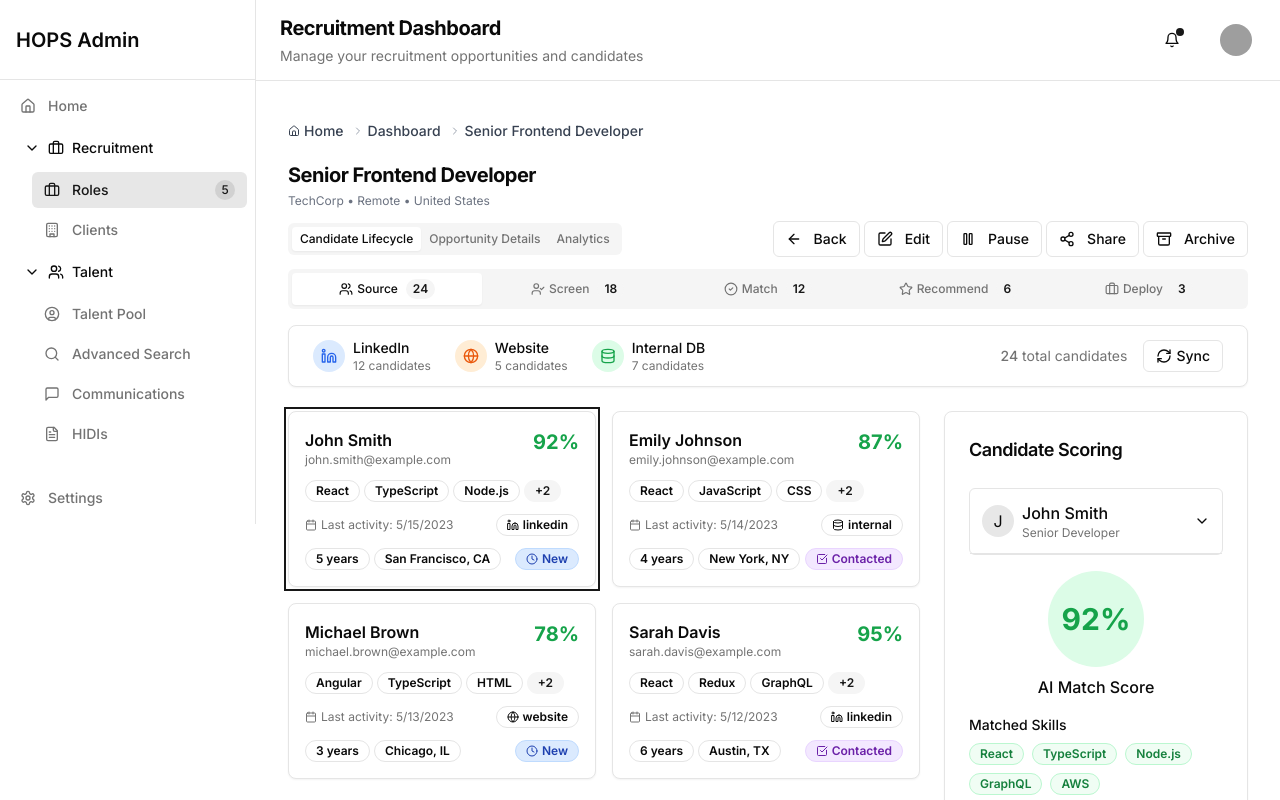
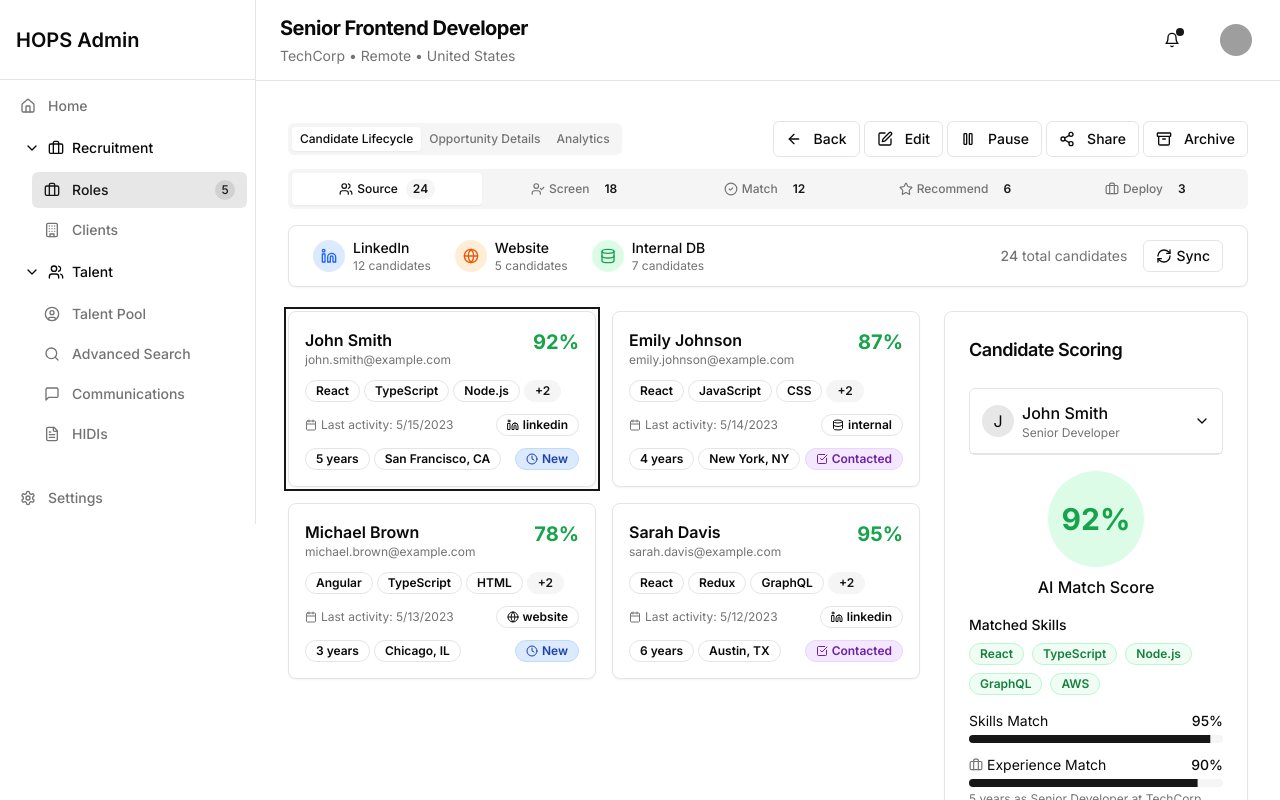
Before and after one commit to Qruiser/hops-admin, a Next.js app: page /opportunities/1 in a window 1280 px wide. Shown: the top 800 px of the page. Built offline with nearby package versions, Linux system fonts and the light colour scheme; grey boxes are pictures that could not be loaded.

Commit message:
Nav change in opportunity file

```diff
--- a/app/layout.tsx
+++ b/app/layout.tsx
@@ -3,9 +3,9 @@ import "@/app/globals.css"
 import type { Metadata } from "next"
 import { Inter } from "next/font/google"
 import { ThemeProvider } from "@/components/theme-provider"
-import { SiteHeader } from "@/components/site-header"
 import { SiteFooter } from "@/components/site-footer"
 import { SidebarNavigation } from "@/components/sidebar-navigation"
+import { AppLayoutWrapper } from "@/components/app-layout-wrapper"
 
 const inter = Inter({ subsets: ["latin"] })
 
@@ -27,8 +27,7 @@ export default function RootLayout({
           <div className="relative flex min-h-screen">
             <SidebarNavigation />
             <div className="flex flex-1 flex-col">
-              <SiteHeader title="Recruitment Dashboard" subtitle="Manage your recruitment opportunities and candidates" />
-              <main className="flex-1 p-6">{children}</main>
+              <AppLayoutWrapper mainContent={children} />
               <SiteFooter />
             </div>
           </div>
--- a/app/opportunities/[id]/page.tsx
+++ b/app/opportunities/[id]/page.tsx
@@ -1,19 +1,19 @@
 "use client"
 
-import { useState } from "react"
+import { useState, useEffect } from "react"
 import { useParams } from "next/navigation"
-import { PageHeader } from "@/components/page-header"
 import { Button } from "@/components/ui/button"
 import { Tabs, TabsList, TabsTrigger, TabsContent } from "@/components/ui/tabs"
-import { Breadcrumb } from "@/components/breadcrumb"
 import { CandidateLifecycle } from "@/components/candidate-lifecycle"
 import { OpportunityDetails } from "@/components/opportunity-details"
 import { AnalyticsDashboard } from "@/components/analytics-dashboard"
 import { Edit, ArrowLeft, Pause, Play, Archive, Share2 } from "lucide-react"
+import { useHeader } from "@/components/header-context"
 
 export default function OpportunityPage() {
   const params = useParams()
   const opportunityId = params.id as string
+  const { setHeader } = useHeader()
 
   // In a real app, you would fetch the opportunity details based on the ID
   const opportunity = {
@@ -52,25 +52,19 @@ export default function OpportunityPage() {
 
   const [activeTab, setActiveTab] = useState("lifecycle")
 
+  // Update the header with opportunity details
+  useEffect(() => {
+    setHeader(opportunity.title, `${opportunity.company} • ${opportunity.workType} • ${opportunity.location}`)
+
+    // Cleanup: reset to default when component unmounts
+    return () => {
+      setHeader("Recruitment Dashboard", "Manage your recruitment opportunities and candidates")
+    }
+  }, [opportunity.title, opportunity.company, opportunity.workType, opportunity.location, setHeader])
+
   return (
     <div className="container max-w-[1600px] mx-auto p-2 py-4">
-      <Breadcrumb
-        items={[
-          { label: "Dashboard", href: "/" },
-          { label: opportunity.title, href: `/opportunities/${opportunityId}` },
-        ]}
-        className="text-xs mb-2"
-      />
-
       <div className="flex flex-col gap-2 mb-4">
-        <PageHeader
-          title={opportunity.title}
-          description={`${opportunity.company} • ${opportunity.workType} • ${opportunity.location}`}
-          className="py-1"
-          titleClassName="text-xl"
-          descriptionClassName="text-xs"
-        />
-
         <Tabs defaultValue="lifecycle" value={activeTab} onValueChange={setActiveTab}>
           <div className="flex flex-col md:flex-row justify-between items-start md:items-center gap-2">
             <TabsList className="h-8">
--- a/app/opportunities/page.tsx
+++ b/app/opportunities/page.tsx
@@ -1,6 +1,6 @@
 "use client"
 
-import { useState } from "react"
+import { useState, useEffect } from "react"
 import { OpportunityCard } from "@/components/opportunity-card"
 import { Button } from "@/components/ui/button"
 import { Input } from "@/components/ui/input"
@@ -10,6 +10,7 @@ import { Plus, Filter, Archive, Search, SlidersHorizontal } from "lucide-react"
 import { CreateOpportunityDialog } from "@/components/create-opportunity-dialog"
 import { FilterDialog } from "@/components/filter-dialog"
 import { CompanyListView } from "@/components/company-list-view"
+import { useHeader } from "@/components/header-context"
 
 // Sample data for opportunities
 const opportunities = [
@@ -192,12 +193,23 @@ const companies = [
 ]
 
 export default function OpportunitiesPage() {
+  const { setHeader } = useHeader()
   const [isCreateDialogOpen, setIsCreateDialogOpen] = useState(false)
   const [isFilterDialogOpen, setIsFilterDialogOpen] = useState(false)
   const [searchTerm, setSearchTerm] = useState("")
   const [sortOption, setSortOption] = useState("lastUpdated")
   const [viewMode, setViewMode] = useState("priority")
   const [viewType, setViewType] = useState("opportunities")
+
+  // Update the header with page title
+  useEffect(() => {
+    setHeader("Opportunities", "Manage your recruitment opportunities and candidates")
+
+    // Cleanup: reset to default when component unmounts
+    return () => {
+      setHeader("Recruitment Dashboard", "Manage your recruitment opportunities and candidates")
+    }
+  }, [setHeader])
 
   // Filter opportunities based on search term and view mode
   const filteredOpportunities = opportunities.filter((opportunity) => {
--- /dev/null
+++ b/components/app-layout-wrapper.tsx
@@ -0,0 +1,17 @@
+"use client"
+
+import { HeaderProvider } from "@/components/header-context"
+import { HeaderContent } from "@/components/header-content"
+
+interface AppLayoutWrapperProps {
+  mainContent: React.ReactNode
+}
+
+export function AppLayoutWrapper({ mainContent }: AppLayoutWrapperProps) {
+  return (
+    <HeaderProvider>
+      <HeaderContent />
+      <main className="flex-1 p-6">{mainContent}</main>
+    </HeaderProvider>
+  )
+}
--- /dev/null
+++ b/components/header-content.tsx
@@ -0,0 +1,9 @@
+"use client"
+
+import { SiteHeader } from "@/components/site-header"
+import { useHeader } from "@/components/header-context"
+
+export function HeaderContent() {
+  const { title, subtitle } = useHeader()
+  return <SiteHeader title={title} subtitle={subtitle} />
+}
--- /dev/null
+++ b/components/header-context.tsx
@@ -0,0 +1,35 @@
+"use client"
+
+import { createContext, useContext, useState, useEffect, ReactNode } from "react"
+
+interface HeaderContextType {
+  title: string
+  subtitle: string
+  setHeader: (title: string, subtitle?: string) => void
+}
+
+const HeaderContext = createContext<HeaderContextType | undefined>(undefined)
+
+export function HeaderProvider({ children }: { children: ReactNode }) {
+  const [title, setTitle] = useState("Recruitment Dashboard")
+  const [subtitle, setSubtitle] = useState("Manage your recruitment opportunities and candidates")
+
+  const setHeader = (newTitle: string, newSubtitle?: string) => {
+    setTitle(newTitle)
+    setSubtitle(newSubtitle || "Manage your recruitment opportunities and candidates")
+  }
+
+  return (
+    <HeaderContext.Provider value={{ title, subtitle, setHeader }}>
+      {children}
+    </HeaderContext.Provider>
+  )
+}
+
+export function useHeader() {
+  const context = useContext(HeaderContext)
+  if (context === undefined) {
+    throw new Error("useHeader must be used within a HeaderProvider")
+  }
+  return context
+}
```
